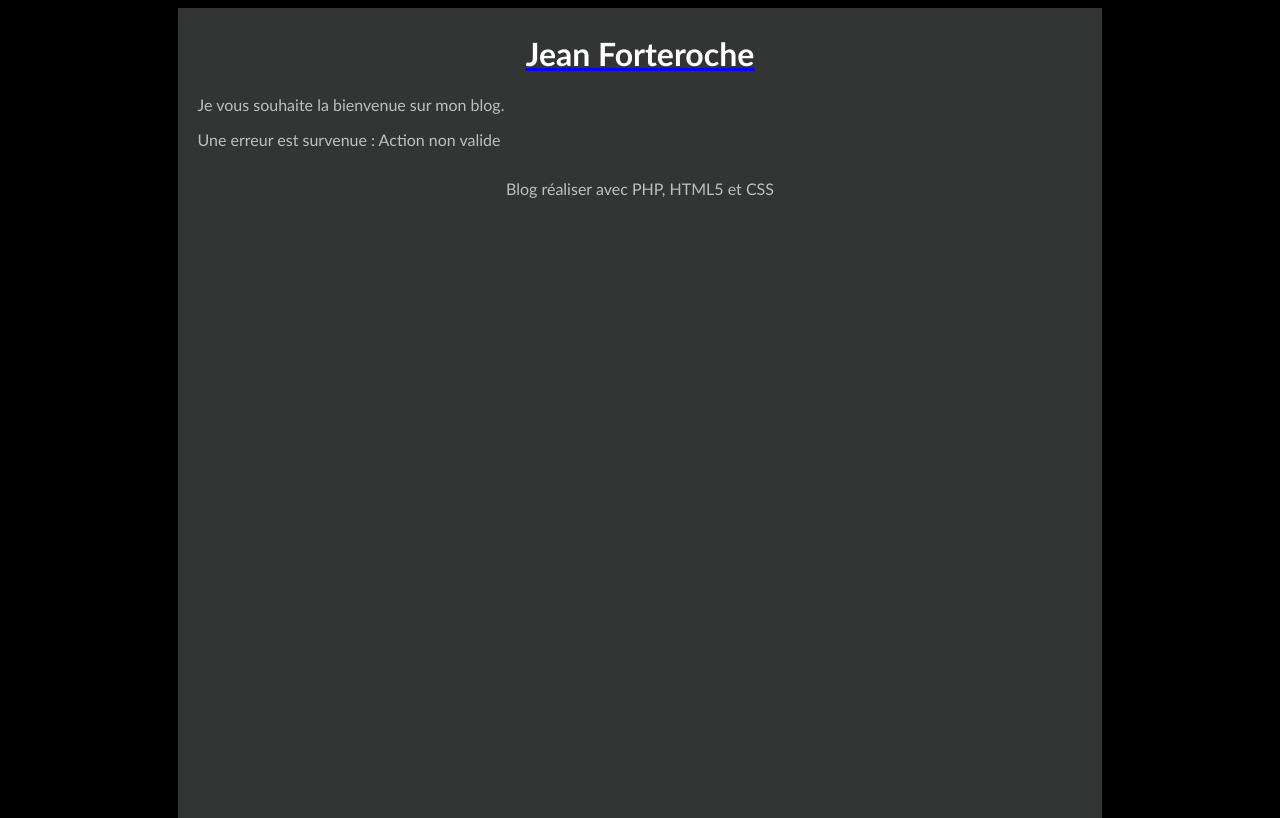
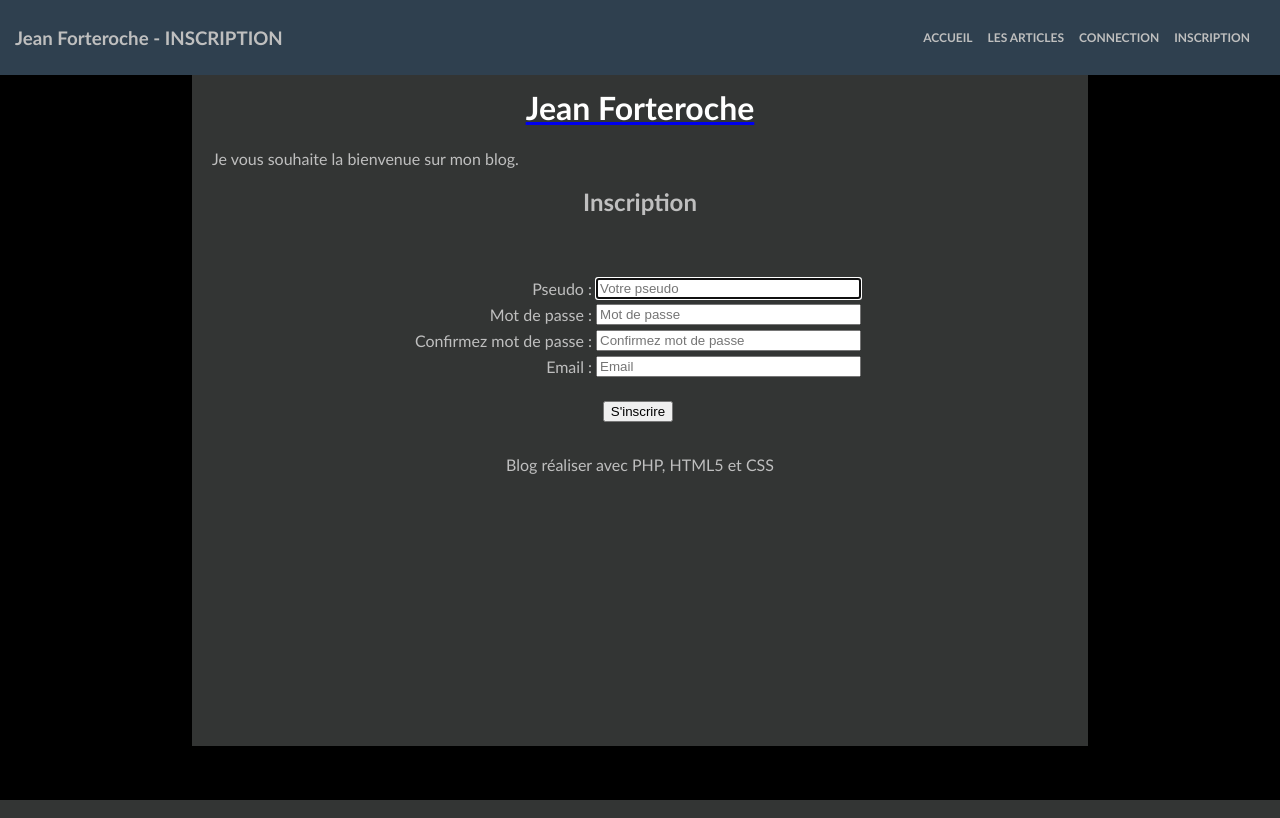
Before and after one commit to MathieuMT/simpleBlog, a PHP site: page /index.php?action=registration in a window 1280 px wide. Run offline with PHP 8.4, Linux system fonts and the light colour scheme; data that the repository does not hold is empty; some libraries are stand-ins or nearby versions.

Commit message:
ajout menu formulaire d'inscription et problème d'affichage des messages d'erreurs du formulaire

```diff
--- /dev/null
+++ b/Content/btn_nav.js
@@ -0,0 +1,6 @@
+const btn = document.querySelector('.btn_nav');
+const nav = document.querySelector('.nav');
+
+btn.addEventListener('click', function() {
+    nav.classList.toggle('open');
+})
--- a/Content/style.css
+++ b/Content/style.css
@@ -7,15 +7,19 @@ height of the "grandfather", and so on.
 To use a "minimum height: 100%" on the global #, we need:
 - a parent (body) in "height: 100%";
 - the parent of body also in "height: 100%". */
-
+*{
+    box-sizing: border-box;
+}
 html, body {
     height: 100%;
 }
 
 body {
+    margin:0;
     color: #bfbfbf;
     background: black;
-    font-family: 'Futura-Medium', 'Futura', 'Trebuchet MS', sans    -serif;
+    font-family: 'Futura-Medium', 'Futura', 'Trebuchet MS', sans-serif;
+    padding-bottom: 9%;
 }
 
 h1 {
@@ -28,6 +32,10 @@ h1 {
 
 .nbComs{
     text-align: right;
+}
+
+#buffer_block {
+    height: 0;
 }
 
 #global {
@@ -54,3 +62,104 @@ h1 {
 #commentText {
     width: 50%;
 }
+
+.header {
+    background-color: #2f404f;
+}
+
+.header-top {
+    display: flex;
+    height: 75px;
+    padding: 0 15px;
+}
+
+.logo {
+    display: flex;
+    flex-basis: 90%;
+    align-items: center;
+}
+
+.btn-menu {
+    flex-basis: 10%;
+    display: flex;
+    align-items: center;
+    justify-content: flex-end;
+}
+
+.btn-menu button.btn_nav {
+    background: none;
+    border: none;
+    outline: none;
+}
+
+.btn-menu i {
+    font-size: 25px;
+    color: #bfbfbf;
+}
+
+.nav {
+    display: none;
+    flex-direction: column;
+}
+
+.nav.open {
+    display: flex;
+}
+
+.nav a {
+    text-decoration: none;
+    color: #bfbfbf;
+    font-size: 12px;
+    font-weight: bold;
+    text-transform: uppercase;
+    padding: 15px 15px 15px 0;
+    border-top: 1px solid black;
+    text-align: right;
+}
+
+#registration_wrapper {
+    text-align: center;
+}
+
+#form_registration table {
+    margin: auto;
+}
+
+td.label {
+    text-align: right;
+}
+
+
+@media screen and (min-width: 768px){
+
+    #buffer_block {
+        height: 9%;
+    }
+
+    .header {
+        display: flex;
+        width: 100%;
+        position: fixed;
+    }
+
+    .btn-menu {
+        display: none;
+    }
+
+    .header-top {
+        flex-basis: 40%;
+    }
+
+    .nav {
+        display: flex;
+        flex-direction: row;
+        flex-basis: 60%;
+        justify-content: flex-end;
+        align-items: center;
+        padding-right: 15px;
+    }
+
+    .nav a {
+        border-top: none;
+    }
+}
--- /dev/null
+++ b/Controller/RegistrationController.php
@@ -0,0 +1,118 @@
+<?php
+require_once 'Model/RegistrationManager.php';
+require_once 'View/View.php';
+
+class RegistrationController {
+
+    private $registeredMember;
+
+    public function __construct() {
+        $this->registeredMember = new RegistrationManager();
+    }
+
+    public function showFormRegistration() {
+        $view = new View('registrationView');
+        $view->generate([]);
+    }
+
+    public function newMemberRegistration() {
+
+
+        // Verification of the validity of the information:
+        // If we click on the "S'incrire" button:
+        if (isset($_POST['btn_inscription'])) {
+            //echo 'ok';
+
+            // We check that the fields of the form are not empty:
+            if(!empty($_POST['nickname']) && !empty($_POST['pass']) && !empty($_POST['check_pass']) && !empty($_POST['email'])) {
+                //echo 'ok';
+
+                /* Avoid injecting user code into the fields of the form (against the XSS flaw): */
+                $nickname = htmlspecialchars($_POST['nickname']);
+                $pass = htmlspecialchars($_POST['pass']);
+                $checkPass = htmlspecialchars($_POST['check_pass']);
+                $email = htmlspecialchars($_POST['email']);
+
+                // Password hash:
+                $hashPass = password_hash($pass, PASSWORD_DEFAULT);
+                $hashCheckPass = password_hash($checkPass, PASSWORD_DEFAULT);
+
+                /* We check that the nickname is less than 255 characters: */
+
+                $lenghtNickname = strlen($nickname);
+
+                if ($lenghtNickname <= 255) {
+
+                    /* We check the existence of the nickname in the database: */
+                    $existingNickname = $this->registeredMember->checkNickname($nickname);
+
+                    /* We check that the pseudo does not already exist in the database: */
+                    if (!$existingNickname) {
+                        //echo 'ok: nickname doesn\'t already exist';
+
+                         /* We check if the email adress already exists : */
+                        $existingEmail = $this->registeredMember->checkEmail($email);
+
+                        /* If the email adress doesn't exist on a row of the "members" table: */
+                        if ($existingEmail == 0) {
+                            //echo 'ok: email doesn\'t already exist';
+
+                            /* We check if the password and its confirmation are very identical: */
+                            if ($pass == $checkPass)
+                            {
+                                //echo 'ok :good pass';
+
+                                /* We check if the email adress has a valid form: */
+                                if (preg_match("#^[a-z09._-]+@[a-z0-9._-]{2,}\.[a-z]{2,4}$#",$email)) {
+
+                                    // echo 'ok: email valid';
+
+                                    /* Inserting the new member into the database "members" table: */
+
+
+
+                                    $newMember = $this->registeredMember->addNewMember($role, $nickname, $hashPass, $email);
+
+
+                                    $success['registration'] = 'Votre inscription est bien enregistrée !';
+
+
+
+
+                                }
+                                else {
+                                    $error['email'] = 'L\'adresse ' . $email . ' n\'est pas une adresse email valide,veuillez recommencer !';
+                                }
+
+                            }
+                            else {
+                                $error['pass'] = 'Vos mots de passe ne correspondent pas !<br />Veuillez rentrer à nouveau votre mot de passe et la confirmation de votre mot de passe de manière identique !';
+                            }
+
+                        }
+                        else {
+                            $error['email'] = 'Votre adresse email est déjà utilisée !';
+                        }
+
+                    }
+                    else {
+                        $error['nickname'] = 'Ce pseudo est déjà utilisé, veuillez en choisir un autre !';
+                    }
+
+                }
+                else {
+                    $error['nickname'] = "Votre pseudo ne doit pas dépasser 255 caractères !";
+                }
+
+            }
+            else {
+                $error['fields'] = 'Tous les champs doivent être remplis!';
+            }
+        }
+
+        $view = new View('registrationView');
+        $view->generate(['error' => $error, 'success' => $success]);
+
+
+    }
+}
--- a/Controller/Router.php
+++ b/Controller/Router.php
@@ -2,6 +2,7 @@
 
 require_once 'Controller/HomeController.php';
 require_once 'Controller/PostController.php';
+require_once 'Controller/RegistrationController.php';
 require_once 'View/View.php';
 
 class Router {
@@ -12,6 +13,7 @@ class Router {
     public function __construct() {
         $this->homeCtrl = new HomeController();
         $this->postCtrl = new PostController();
+        $this->registrCtrl = new RegistrationController();
     }
 
     // Processes an incoming request:
@@ -31,6 +33,14 @@ class Router {
                         $content = $this->getParameter($_POST, 'content');
                         $postId = $this->getParameter($_POST, 'id');
                         $this->postCtrl->comment($author, $content, $postId);
+                }
+                else if ($_GET['action'] == 'showFormRegistration') {
+                    $this->registrCtrl->showFormRegistration();
+                }
+                else if ($_GET['action'] == 'registration') {
+
+
+                    $this->registrCtrl->newMemberRegistration();
                 }
                 else
                         throw new Exception("Action non valide");
--- /dev/null
+++ b/Model/RegistrationManager.php
@@ -0,0 +1,30 @@
+<?php
+require_once 'Model/Model.php';
+
+
+class RegistrationManager extends Model {
+
+    public function addNewMember($role, $nickname, $hashPass, $email) {
+
+        $sql = 'INSERT INTO members(role, nickname, pass, email, registration_date) VALUES(:role, :nickname, :pass, :email, CURDATE())';
+
+        $newMember = $this->executeQuery($sql, array('role' => 'membre', 'nickname' => $nickname, 'pass' => $hashPass, 'email' => $email));
+    }
+
+    public function checkNickname($nickname) {
+
+        $sql = 'SELECT * FROM members WHERE nickname = :nickname';
+
+        $req = $this->executeQuery($sql, array('nickname' => $nickname));
+        $result = $req->fetch();
+    }
+
+    public function checkEmail($email) {
+
+        $sql = 'SELECT * FROM members WHERE email = ?';
+
+        $req = $this->executeQuery($sql, array($email));
+        $result = $req->rowCount();
+    }
+
+}
--- a/View/View.php
+++ b/View/View.php
@@ -21,12 +21,13 @@ class View {
         echo $view;
     }
 
+
     // Generates a view and returns the result produced:
     private function generateFile($file, $data) {
         if (file_exists($file)) {
             // Makes the $data array elements accessible in the view:
             extract($data);
-            // Staarting the exit delay:
+            // Starting the exit delay:
             ob_start();
             // Includes the view file
             // Its result is placed in the output buffer:
--- /dev/null
+++ b/View/menuView.php
@@ -0,0 +1,18 @@
+<!-- Menu view -->
+
+<header class="header">
+    <div class="header-top">
+        <div class="logo"><h3><?= $title ?></h3></div>
+        <div class="btn-menu">
+            <button class="btn_nav">
+                <i class="fas fa-bars"></i>
+            </button>
+        </div>
+    </div>
+    <nav class="nav">
+        <a href="#">Accueil</a>
+        <a href="#">Les articles</a>
+        <a href="#">Connection</a>
+        <a href="index.php?action=registration">Inscription</a>
+    </nav>
+</header>
--- /dev/null
+++ b/View/registrationView.php
@@ -0,0 +1,53 @@
+<!-- Inscription view -->
+<?php $this->title = "Jean Forteroche - INSCRIPTION"; ?>
+<div id="registration_wrapper">
+    <h2>Inscription</h2>
+    <br />
+    <br />
+    <form method="post" action="index.php?action=registration" id="form_registration">
+        <table>
+            <tr>
+                <td class="label">
+                    <label for="nickname">Pseudo : </label>
+                </td>
+                <td>
+                    <input type="text" placeholder="Votre pseudo" id="nickname" name="nickname" size="30" autofocus />
+                    <span><?php if (isset($error)) {echo $error['nickname'] ;} ?></span>
+                </td>
+            </tr>
+            <tr>
+                <td class="label">
+                    <label for="pass">Mot de passe : </label>
+                </td>
+                <td>
+                    <input type="password" placeholder="Mot de passe" id="pass" name="pass" size="30" />
+                </td>
+            </tr>
+            <tr>
+                <td class="label">
+                    <label for="check_pass">Confirmez mot de passe : </label>
+                </td>
+                <td>
+                    <input type="password" placeholder="Confirmez mot de passe" id="check_pass" name="check_pass" size="30" />
+                    <span><?php if (isset($error)) {echo $error['pass'] ;} ?></span>
+                </td>
+            </tr>
+            <tr>
+                <td class="label">
+                    <label for="email">Email : </label>
+                </td>
+                <td>
+                    <input type="email" placeholder="Email" id="email" name="email" size="30" />
+                    <span><?php if (isset($error)) {echo $error['email'] ;} ?></span>
+                </td>
+            </tr>
+            <tr class="label">
+                <td colspan="2">
+                    <br />
+                    <input type="submit" value="S'inscrire" name="btn_inscription" /><span><?php if (isset($success)) {echo $success['registration'] ;} ?></span>
+                </td>
+                <td><span><?php if (isset($success)) {echo $success['fields'] ;} ?></span></td>
+            </tr>
+        </table>
+    </form>
+</div>
--- a/View/template.php
+++ b/View/template.php
@@ -3,10 +3,15 @@
 <html lang="fr">
     <head>
         <meta charset="UTF-8" />
+        <link rel="stylesheet" href="https://use.fontawesome.com/releases/v5.5.0/css/all.css" integrity="sha384-B4dIYHKNBt8Bc12p+WXckhzcICo0wtJAoU8YZTY5qE0Id1GSseTk6S+L3BlXeVIU" crossorigin="anonymous">
         <link rel="stylesheet" href="Content/style.css" />
+
         <title><?= $title ?></title><!-- Specifique element -->
     </head>
     <body>
+
+        <?php  include 'menuView.php'; ?>
+        <div id="buffer_block"></div>
         <div id="global">
             <header>
                 <a href="index.php"><h1 id="blogTitle">Jean Forteroche</h1></a>
@@ -19,5 +24,7 @@
                 Blog réaliser avec PHP, HTML5 et CSS
             </footer>
         </div><!-- #global -->
+
+        <script src="Content/btn_nav.js"></script>
     </body>
 </html>
```
Also changed, not shown: DB/simpleBlog.sql (+70 -5 lines), 3 other files.
